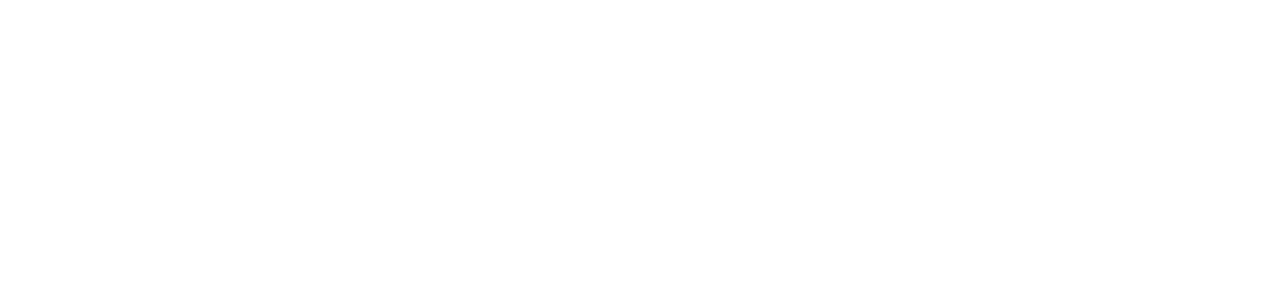
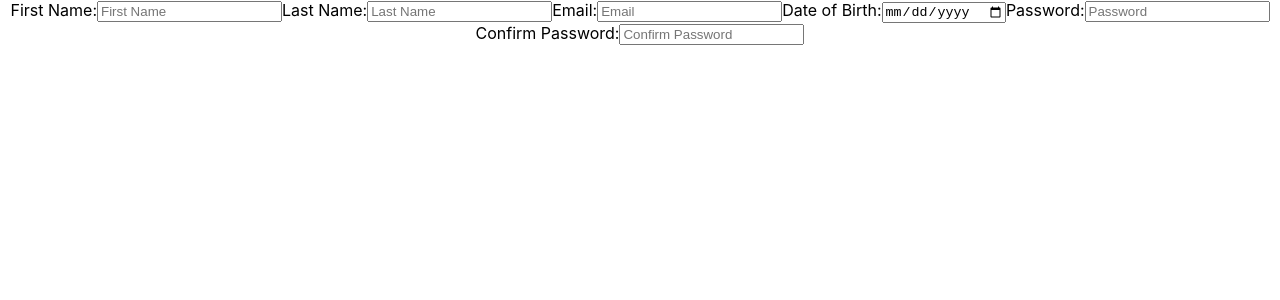
Before and after one commit to jedidiahhwang/get-crafty, a React (Create React App) app: page /register in a window 1280 px wide. Before the commit this address had no page. Shown: the top 300 px of the page. Built offline with nearby package versions, Linux system fonts and the light colour scheme; a web font is replaced by a local one.

Commit message:
fixed login form, made register form

```diff
--- a/src/pages/loginpage.js
+++ b/src/pages/loginpage.js
@@ -6,28 +6,12 @@
         <div id="login-page">
             <form>
                 <label>
-                    First Name:
-                    <input type="text" placeholder="First Name" />
-                </label>
-                <label>
-                    Last Name:
-                    <input type="text" placeholder="Last Name" />
-                </label>
-                <label>
                     Email:
                     <input type="email" placeholder="Email" />
                 </label>
                 <label>
-                    Date of Birth:
-                    <input type="date" placeholder="Date of Birth" />
-                </label>
-                <label>
                     Password:
                     <input type="password" placeholder="Password" />
-                </label>
-                <label>
-                    Confirm Password:
-                    <input type="password" placeholder="Confirm Password" />
                 </label>
             </form>
         </div>
--- /dev/null
+++ b/src/pages/registerpage.js
@@ -0,0 +1,37 @@
+import React, {useState} from "react";
+
+const RegisterPage = () => {
+
+    return (
+        <div id="register-page">
+            <form>
+                <label>
+                    First Name:
+                    <input type="text" placeholder="First Name" />
+                </label>
+                <label>
+                    Last Name:
+                    <input type="text" placeholder="Last Name" />
+                </label>
+                <label>
+                    Email:
+                    <input type="email" placeholder="Email" />
+                </label>
+                <label>
+                    Date of Birth:
+                    <input type="date" placeholder="Date of Birth" />
+                </label>
+                <label>
+                    Password:
+                    <input type="password" placeholder="Password" />
+                </label>
+                <label>
+                    Confirm Password:
+                    <input type="password" placeholder="Confirm Password" />
+                </label>
+            </form>
+        </div>
+    )
+}
+
+export default RegisterPage
--- a/src/routes.js
+++ b/src/routes.js
@@ -3,6 +3,7 @@
 
 import HomePage from "./pages/homepage";
 import LoginPage from "./pages/loginpage";
+import RegisterPage from "./pages/registerpage";
 // import Register from "./Components/SubComponents/Modal";
 
 /*
@@ -16,6 +17,6 @@
     <Routes>
         <Route path="/" element={<HomePage />} />
         <Route path="/login" element={<LoginPage />} />
-        {/* <Route path="/register" element={<Register />} /> */}
+        <Route path="/register" element={<RegisterPage />} />
     </Routes>
 )
```
